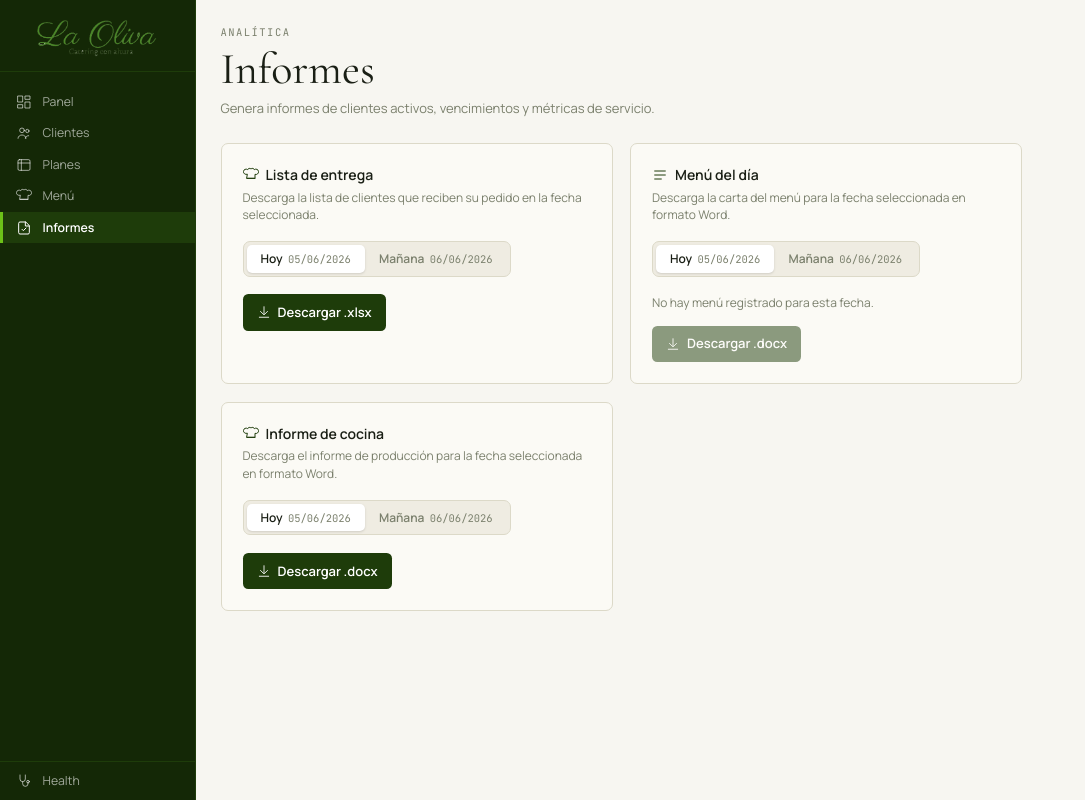
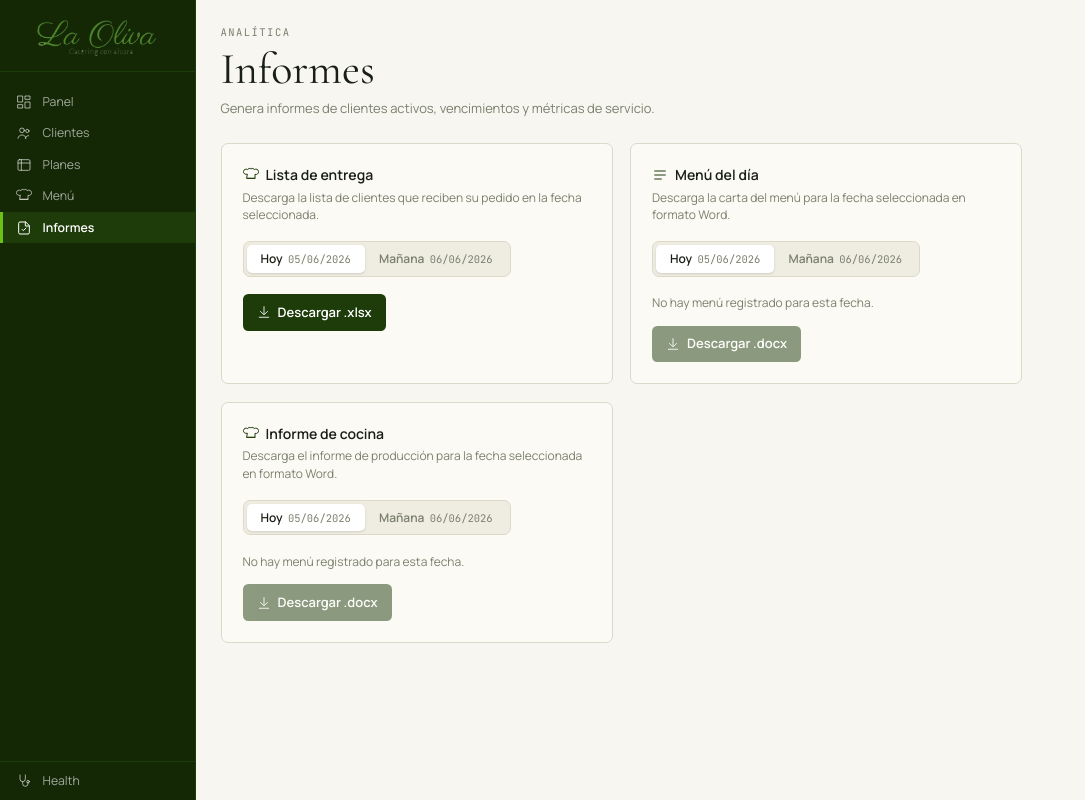
Before and after one commit to DaleneyRuben/catering-manager, a React (Vite) app in the folder frontend/: page /informes in a window 1280 px wide. Shown: the whole page, without its empty margins (0-1085 px from the left). Built offline with nearby package versions, Linux system fonts and the light colour scheme; no server answers.

Commit message:
disable kitchen report card when no menu exists for selected date

```diff
--- a/frontend/src/pages/reports/KitchenReportCard.tsx
+++ b/frontend/src/pages/reports/KitchenReportCard.tsx
@@ -2,6 +2,7 @@ import { useState } from 'react';
 import { format, addDays } from 'date-fns';
 import { es } from 'date-fns/locale';
 import { Icon } from '../../components/ui/Icon';
+import { useMenu } from '../../hooks/useMenu';
 
 type DayOption = 'today' | 'tomorrow';
 
@@ -37,8 +38,13 @@ export function KitchenReportCard() {
   const [loading, setLoading] = useState(false);
   const [error, setError] = useState<string | null>(null);
 
+  const { menus } = useMenu();
+
   const today = new Date();
   const isoForOption = (opt: DayOption) => toIso(opt === 'today' ? today : addDays(today, 1));
+
+  const selectedIso = isoForOption(selected);
+  const menuExists = menus.some((m) => m.date === selectedIso);
   const displayDate = (opt: DayOption) =>
     format(opt === 'today' ? today : addDays(today, 1), 'dd/MM/yyyy');
 
@@ -46,7 +52,7 @@ export function KitchenReportCard() {
     setError(null);
     setLoading(true);
     try {
-      await downloadKitchenReport(isoForOption(selected));
+      await downloadKitchenReport(selectedIso);
     } catch {
       setError('No se pudo generar el archivo. Intenta de nuevo.');
     } finally {
@@ -83,13 +89,17 @@ export function KitchenReportCard() {
         ))}
       </div>
 
+      {!menuExists && (
+        <p className="text-[12px] text-muted mb-4">No hay menú registrado para esta fecha.</p>
+      )}
+
       {error && <p className="text-[12px] text-alert mb-4">{error}</p>}
 
       <div>
         <button
           type="button"
           onClick={handleDownload}
-          disabled={loading}
+          disabled={loading || !menuExists}
           className="flex items-center gap-2 px-4 py-2.5 text-[13px] font-semibold bg-olive-800 text-white rounded-md hover:bg-olive-700 transition-colors disabled:opacity-50 disabled:cursor-not-allowed"
         >
           {loading ? (
```
